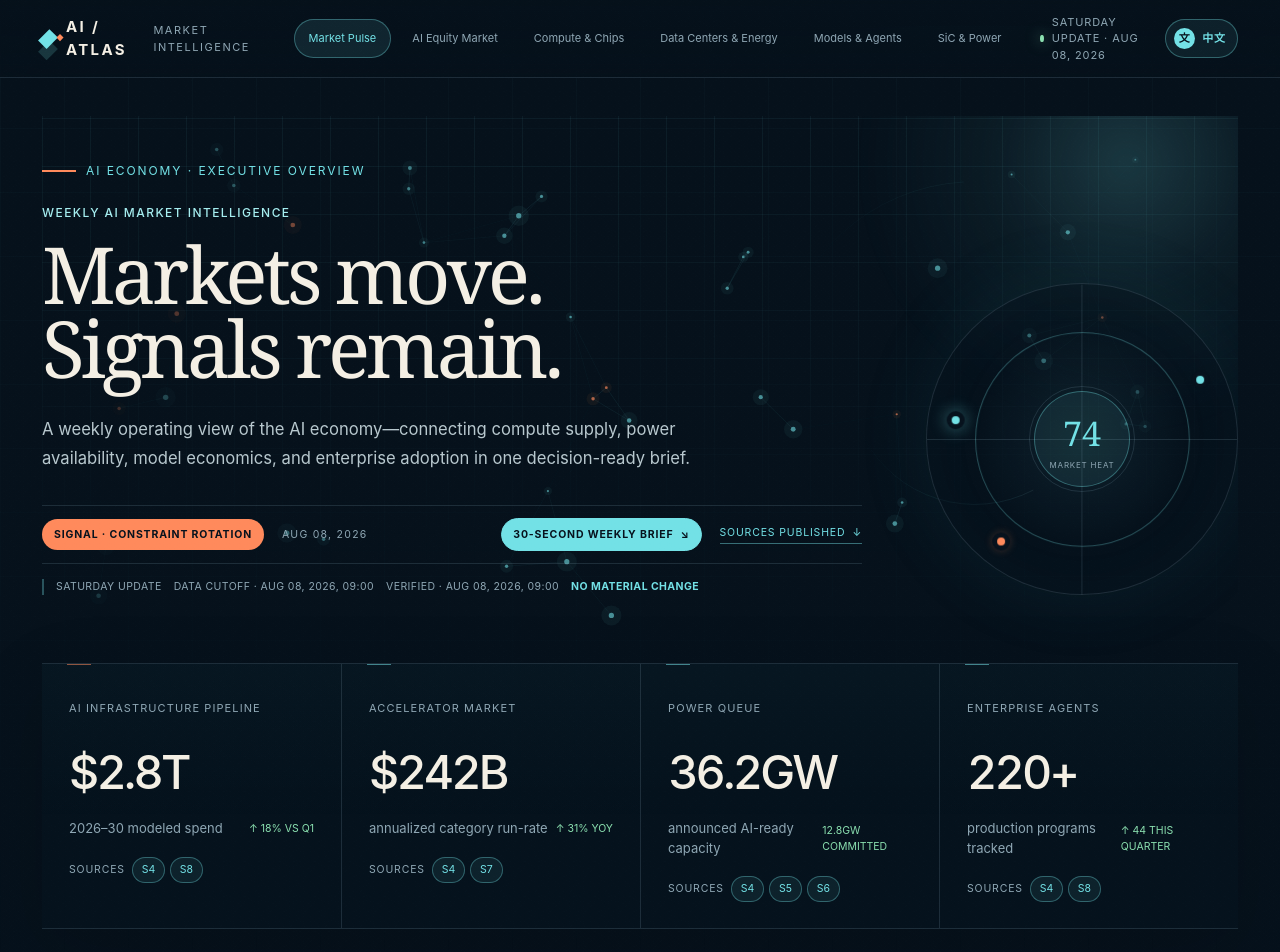
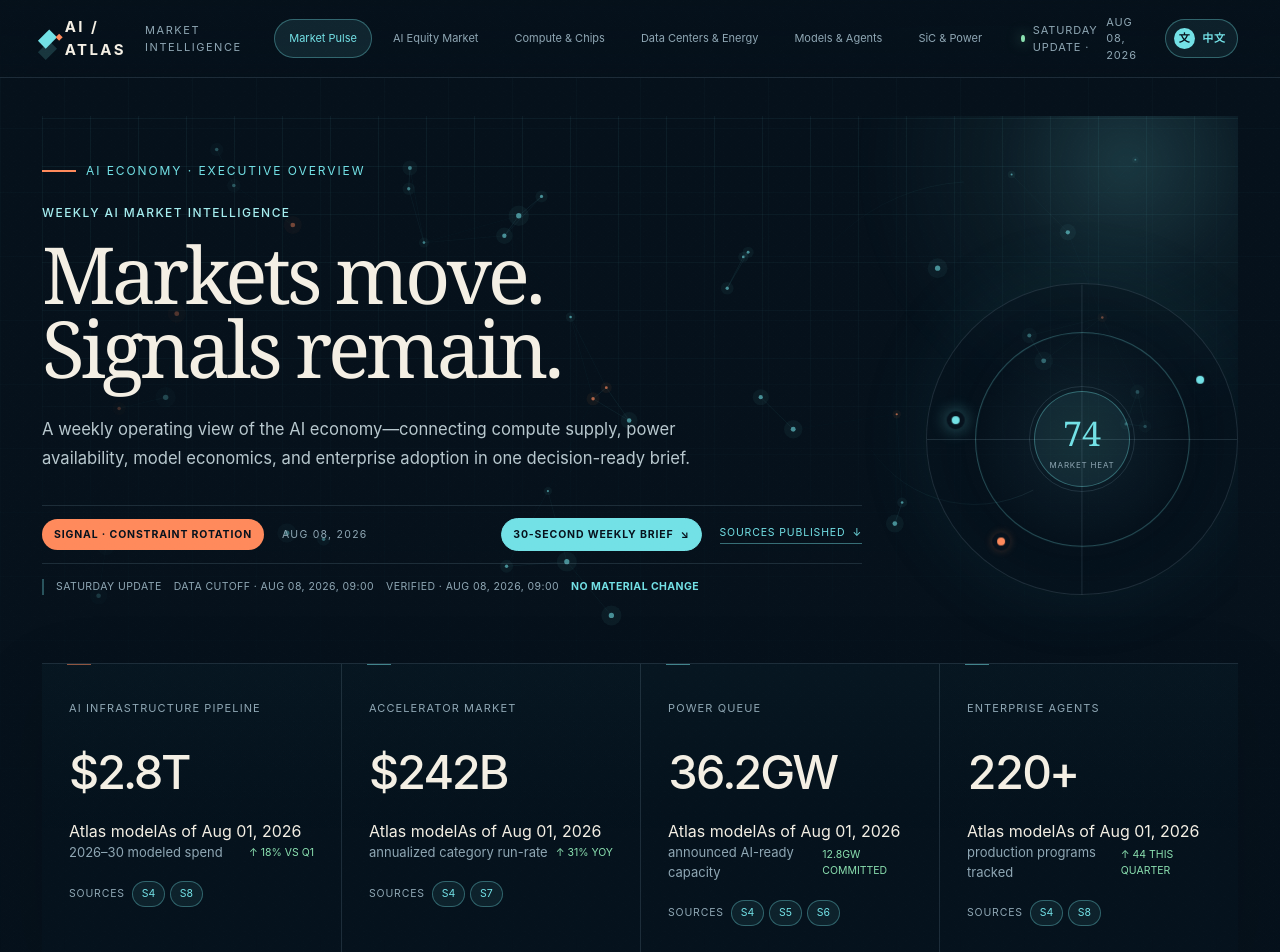
Before and after one commit to TYCreation/ai-market-atlas, a Next.js app: page /en in a window 1280 px wide. Shown: the top 952 px of the page. Built offline with nearby package versions, Linux system fonts and the light colour scheme.

Commit message:
feat: label metric provenance and dates

```diff
--- a/app/components/ArchiveReport.tsx
+++ b/app/components/ArchiveReport.tsx
@@ -2,6 +2,7 @@ import Link from "next/link";
 import type { MonthlyArchive } from "../../market-data/monthly.ts";
 import type { SourceRecord } from "../../market-data/types.ts";
 import { SiteCredit } from "./SiteCredit";
+import { TaipeiTime } from "./MetricProvenance";
 
 function monthLabel(month: string, locale: "zh" | "en") {
   const [year, monthNumber] = month.split("-");
@@ -36,7 +37,7 @@ export function ArchiveReport({
         {locale === "zh" ? <p className="archive-title-en">{titleEn}</p> : null}
         <p className="archive-summary">{archive.summary[locale]}</p>
         <p className="archive-meta" data-data-cutoff={archive.dataCutoff}>
-          {locale === "en" ? "Data cutoff" : "資料截止"} · {archive.dataCutoff.slice(0, 10)} · {archive.runId}
+          {locale === "en" ? "Data cutoff" : "資料截止"} · <TaipeiTime value={archive.dataCutoff} locale={locale} />
         </p>
       </header>
 
--- a/app/components/EditionStatus.tsx
+++ b/app/components/EditionStatus.tsx
@@ -1,5 +1,6 @@
 import type { EditionMeta } from "../../market-data/view-model";
 import type { Locale, MetricStatus } from "../../market-data/types";
+import { TaipeiTime } from "./MetricProvenance";
 
 const copy = {
   zh: {
@@ -13,18 +14,6 @@ const copy = {
     waiting: "Awaiting update",
   },
 } as const;
-
-function formatDateTime(value: string, locale: Locale) {
-  return new Intl.DateTimeFormat(locale === "zh" ? "zh-TW" : "en-US", {
-    day: "2-digit",
-    hour: "2-digit",
-    hour12: false,
-    minute: "2-digit",
-    month: locale === "zh" ? "2-digit" : "short",
-    timeZone: "Asia/Taipei",
-    year: "numeric",
-  }).format(new Date(value));
-}
 
 export type LocalizedEditionMeta = Record<Locale, EditionMeta>;
 export type LocalizedPageEdition = Record<
@@ -54,12 +43,11 @@ export function EditionStatus({
   const editionMeta = edition[locale];
   const pageMeta = page[locale];
   return (
-    <div className="edition-status" data-run-id={editionMeta.runId}>
+    <div className="edition-status">
       <span>{editionMeta.cadenceLabel}</span>
-      <span>{ui.cutoff} · {formatDateTime(editionMeta.dataCutoff, locale)}</span>
-      <span>{ui.verified} · {formatDateTime(pageMeta.verifiedAt, locale)}</span>
+      <span>{ui.cutoff} · <TaipeiTime value={editionMeta.dataCutoff} locale={locale} includeTime /></span>
+      <span>{ui.verified} · <TaipeiTime value={pageMeta.verifiedAt} locale={locale} includeTime /></span>
       {!pageMeta.changed ? <strong>{pageMeta.changeLabel}</strong> : null}
-      <span className="edition-run">{editionMeta.runId}</span>
     </div>
   );
 }
--- a/app/components/EquityMarketDeepDive.tsx
+++ b/app/components/EquityMarketDeepDive.tsx
@@ -3,6 +3,7 @@
 import { useState } from "react";
 import type { EquityDeepDiveConfig } from "../content";
 import { EditionStatus } from "./EditionStatus";
+import { MetricProvenance, TaipeiTime } from "./MetricProvenance";
 
 type Locale = "zh" | "en";
 type SectorKey = EquityDeepDiveConfig["sectors"][number]["key"];
@@ -108,7 +109,7 @@ export function EquityMarketDeepDive({
             <h2>{ui.marketTitle}</h2>
           </div>
           <span className="deep-dive-updated">
-            {ui.updated} · {data.updated}
+            {ui.updated} · <TaipeiTime value={data.updated} locale={locale} />
           </span>
         </div>
 
@@ -191,14 +192,17 @@ export function EquityMarketDeepDive({
                     </td>
                     <td>
                       {equity.price}
+                      {equity.stockMetricViews?.price ? <MetricProvenance metric={equity.stockMetricViews.price} locale={locale} /> : null}
                       <EditionStatus locale={locale} metricStatus={equity.stockMetricStatuses?.price} />
                     </td>
                     <td className={trendClass(equity.week)}>
                       {equity.week}
+                      {equity.stockMetricViews?.weekReturn ? <MetricProvenance metric={equity.stockMetricViews.weekReturn} locale={locale} /> : null}
                       <EditionStatus locale={locale} metricStatus={equity.stockMetricStatuses?.weekReturn} />
                     </td>
                     <td className={trendClass(equity.month)}>
                       {equity.month}
+                      {equity.stockMetricViews?.monthReturn ? <MetricProvenance metric={equity.stockMetricViews.monthReturn} locale={locale} /> : null}
                       <EditionStatus locale={locale} metricStatus={equity.stockMetricStatuses?.monthReturn} />
                     </td>
                     <td>
--- a/app/components/MarketDashboard.tsx
+++ b/app/components/MarketDashboard.tsx
@@ -14,6 +14,7 @@ import {
 } from "./EditionStatus";
 import { SiCDeepDive } from "./SiCDeepDive";
 import { WeeklyMarketBrief } from "./WeeklyMarketBrief";
+import { MetricProvenance, TaipeiTime } from "./MetricProvenance";
 import { MetricSources, SourcePanel } from "./SourcePanel";
 import { SiteCredit } from "./SiteCredit";
 
@@ -96,15 +97,6 @@ const horizons = ["30D", "Q3", "2027"] as const;
 function localizedPath(path: string, locale: Locale) {
   if (locale === "zh") return path;
   return path === "/" ? "/en" : `/en${path}`;
-}
-
-function formatEditionDate(value: string, locale: Locale) {
-  return new Intl.DateTimeFormat(locale === "zh" ? "zh-TW" : "en-US", {
-    day: "2-digit",
-    month: locale === "zh" ? "2-digit" : "short",
-    timeZone: "Asia/Taipei",
-    year: "numeric",
-  }).format(new Date(value));
 }
 
 export function MarketDashboard({
@@ -224,7 +216,7 @@ export function MarketDashboard({
         <div className="topbar-actions">
           <div className="status" aria-label={ui.statusLabel}>
             <span className="status-dot" aria-hidden="true" />
-            {edition[locale].cadenceLabel} · {formatEditionDate(edition[locale].dataCutoff, locale)}
+            {edition[locale].cadenceLabel} · <TaipeiTime value={edition[locale].dataCutoff} locale={locale} />
           </div>
           <Link
             className="language-switch"
@@ -250,7 +242,7 @@ export function MarketDashboard({
               <div className="edition-lockup">
                 <span className="signal-badge">{ui.signal} · {activeConfig.signal}</span>
                 <span className="edition">
-                  {formatEditionDate(edition[locale].dataCutoff, locale)}
+                  <TaipeiTime value={edition[locale].dataCutoff} locale={locale} />
                 </span>
               </div>
               <div className="masthead-links">
@@ -285,6 +277,7 @@ export function MarketDashboard({
               <span className="metric-label">{kpi.label}</span>
               <div className="metric-value">{kpi.value}</div>
               <EditionStatus locale={locale} metricStatus={kpi.status} />
+              {kpi.provenance ? <MetricProvenance metric={kpi.provenance} locale={locale} /> : null}
               <div className="metric-foot">
                 <span>{kpi.foot}</span>
                 <span className="metric-delta">{kpi.delta}</span>
@@ -483,7 +476,9 @@ export function MarketDashboard({
           </p>
           <Link className="footer-archive" href={localizedPath("/archive", locale)}>{ui.archiveLink} ↗</Link>
           <a className="footer-archive" href="#sources">{ui.methodologyLink} ↑</a>
-          <span className="footer-edition">AI Market Atlas · {edition[locale].runId}</span>
+          <span className="footer-edition">
+            AI Market Atlas · {edition[locale].cadenceLabel} · <TaipeiTime value={edition[locale].dataCutoff} locale={locale} />
+          </span>
           <SiteCredit />
         </footer>
       </main>
--- /dev/null
+++ b/app/components/MetricProvenance.tsx
@@ -0,0 +1,55 @@
+import type { Locale } from "../../market-data/types";
+import type { MetricView } from "../../market-data/view-model";
+
+const labels = {
+  zh: {
+    "published-fact": "已發布資料",
+    "market-observation": "市場觀測",
+    "atlas-model": "Atlas 模型",
+    asOf: "截至",
+  },
+  en: {
+    "published-fact": "Published fact",
+    "market-observation": "Market observation",
+    "atlas-model": "Atlas model",
+    asOf: "As of",
+  },
+} as const;
+
+export function TaipeiTime({
+  value,
+  locale,
+  includeTime = false,
+}: {
+  value: string;
+  locale: Locale;
+  includeTime?: boolean;
+}) {
+  const formatted = new Intl.DateTimeFormat(locale === "zh" ? "zh-TW" : "en-US", {
+    day: "2-digit",
+    ...(includeTime ? { hour: "2-digit", minute: "2-digit", hour12: false } : {}),
+    month: locale === "zh" ? "2-digit" : "short",
+    timeZone: "Asia/Taipei",
+    year: "numeric",
+  }).format(new Date(value));
+
+  return <time dateTime={value}>{formatted}</time>;
+}
+
+export function MetricProvenance({
+  metric,
+  locale,
+}: {
+  metric: MetricView;
+  locale: Locale;
+}) {
+  const ui = labels[locale];
+  return (
+    <span className="metric-provenance">
+      <span className="metric-kind">{ui[metric.kind]}</span>
+      <span className="metric-as-of">
+        {ui.asOf} <TaipeiTime value={metric.asOf} locale={locale} />
+      </span>
+    </span>
+  );
+}
--- a/app/components/SourcePanel.tsx
+++ b/app/components/SourcePanel.tsx
@@ -1,4 +1,5 @@
 import type { Locale, SourceBundle, SourceReference } from "../sources";
+import { TaipeiTime } from "./MetricProvenance";
 
 const copy = {
   zh: {
@@ -116,7 +117,7 @@ function SourceCard({
       <h3>{source.title}</h3>
       <p className="source-scope">{source.scope[locale]}</p>
       <div className="source-card-foot">
-        <span>{source.published}</span>
+        <span><TaipeiTime value={source.published} locale={locale} /></span>
         {source.url ? <span>{ui.open} ↗</span> : null}
       </div>
     </>
@@ -151,9 +152,7 @@ export function SourcePanel({
           <p className="section-kicker">{ui.kicker}</p>
           <h2>{ui.title}</h2>
         </div>
-        <span className="source-reviewed">
-          {ui.reviewed} · {bundle.reviewed}
-        </span>
+        <span className="source-reviewed">{ui.reviewed} · <TaipeiTime value={bundle.reviewed} locale={locale} includeTime /></span>
       </div>
 
       <div className="source-principles">
```
Also changed, not shown: 1 other file (tests, documents, lock files or other folders).
